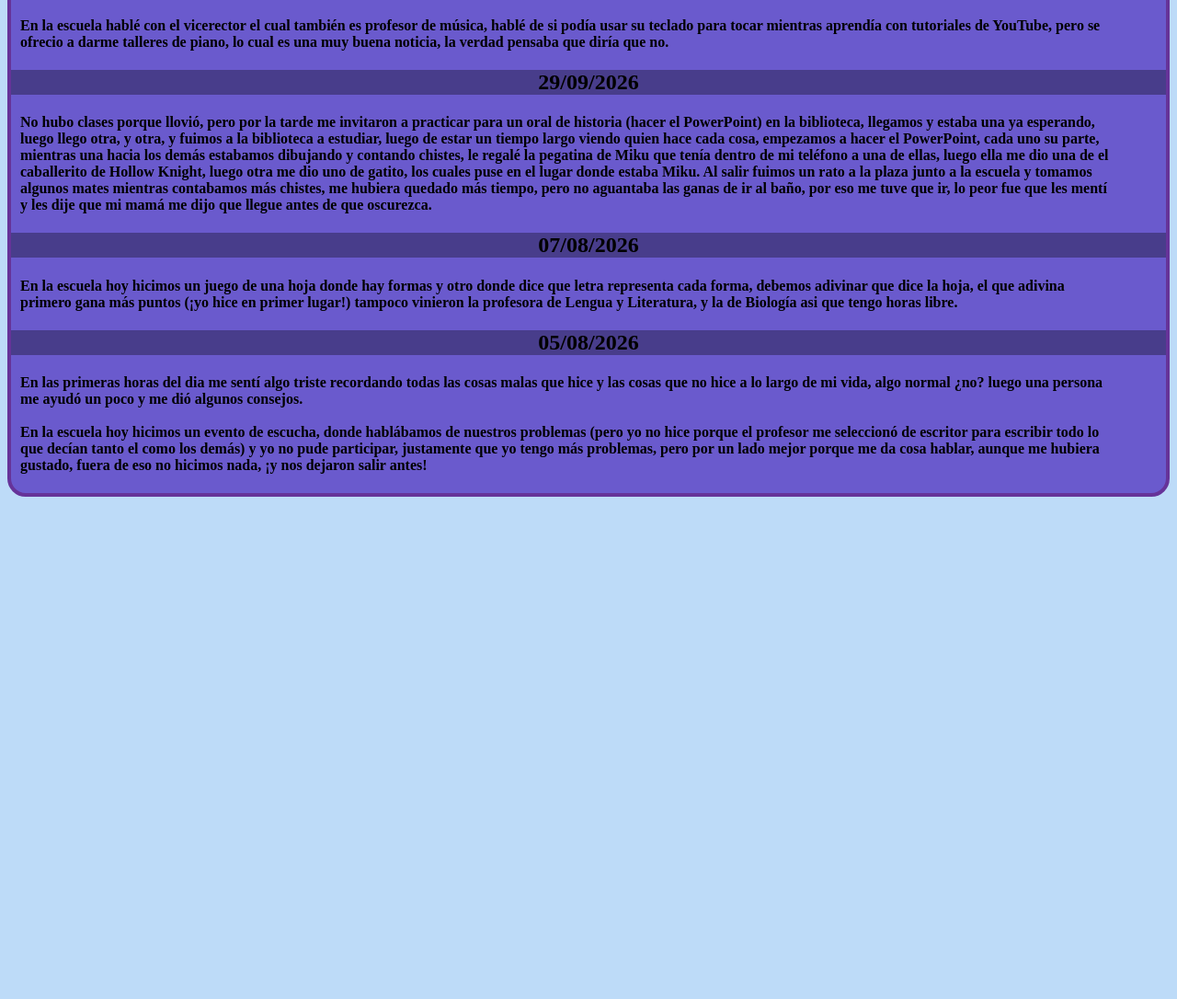
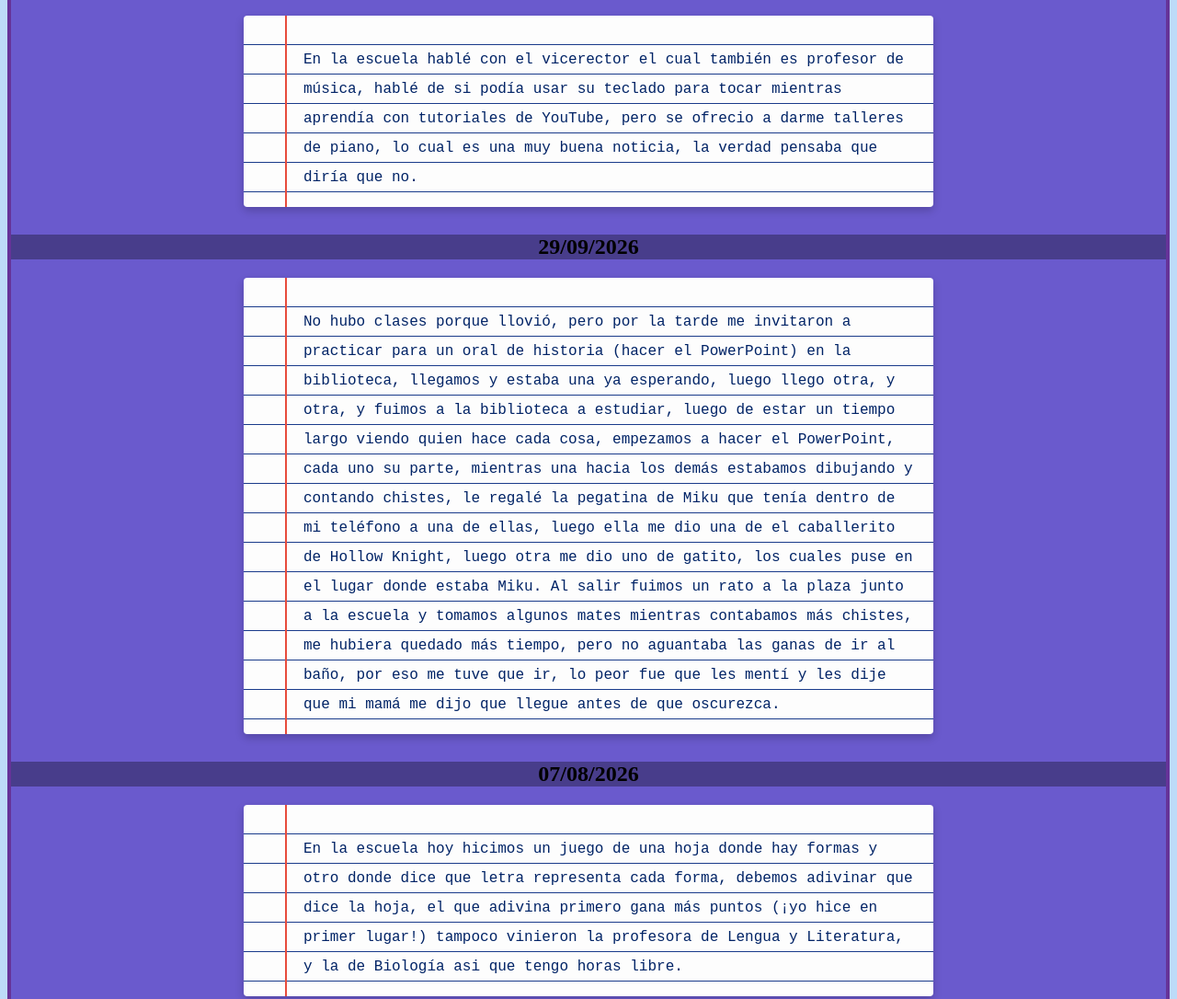
Before and after one commit to TabithaIA/magical_arts, a plain HTML site: page diary.html in a window 1280 px wide. Shown: the part 771-1857 px from the top of the page at 92% size. Before the commit the page ends 1339 px from the top, so only its background shows below. Drawn offline with Linux system fonts and the light colour scheme.

Commit message:
Add files via upload

```diff
--- a/diary.html
+++ b/diary.html
@@ -5,6 +5,33 @@
 </head>
 
 <style>
+ /* ESTILOS DE LA HOJA DE BLOCK PARA CADA ENTRADA */
+ .hoja-block {
+  width: 90%;
+  max-width: 750px;
+  margin: 15px auto 30px auto;
+  background-color: #FDFDFD;
+  padding: 32px 20px 16px 65px; /* Espacio superior, derecho, inferior e izquierdo para la línea roja */
+  box-shadow: 0 4px 10px rgba(0, 0, 0, 0.2);
+  border-radius: 4px;
+  box-sizing: border-box;
+  text-align: left;
+  font-family: 'Courier New', Courier, monospace;
+  font-size: 16px;
+  line-height: 32px; /* Mismo tamaño que el patrón para encajar en el renglón */
+  color: #002366; /* Azul birome */
+
+  /* Patrón de fondo: Margen rojo vertical + Renglones horizontales en azul birome */
+  background-image:
+    linear-gradient(to right, transparent 45px, #E74C3C 45px, #E74C3C 47px, transparent 47px),
+    linear-gradient(to bottom, transparent 31px, #1A3B8B 31px, #1A3B8B 32px);
+  background-size: 100% 32px;
+}
+
+ .hoja-block p {
+  margin: 0;
+}
+
  .page {
   background: rgb(189, 219, 248);
   transform: translate(0px, -280px);
@@ -248,30 +275,27 @@
   </h4>
   <div>
     <strong><h2 style="background: darkslateblue;">30/09/2026</h2></strong>
-    <h4 style="text-align: left; transform: translate(10px); max-width: 95%">
-      En la escuela hablé con el vicerector el cual también es profesor de música, hablé de si podía usar su teclado para tocar mientras aprendía con tutoriales de YouTube, pero se ofrecio a darme talleres de piano, lo cual es una muy buena noticia, la verdad pensaba que diría que no.
-    </h4>
+    <div class="hoja-block">
+      <p>En la escuela hablé con el vicerector el cual también es profesor de música, hablé de si podía usar su teclado para tocar mientras aprendía con tutoriales de YouTube, pero se ofrecio a darme talleres de piano, lo cual es una muy buena noticia, la verdad pensaba que diría que no.</p>
+    </div>
   </div>
   <div>
     <strong><h2 style="background: darkslateblue;">29/09/2026</h2></strong>
-    <h4 style="text-align: left; transform: translate(10px); max-width: 95%">
-      No hubo clases porque llovió, pero por la tarde me invitaron a practicar para un oral de historia (hacer el PowerPoint) en la biblioteca, llegamos y estaba una ya esperando, luego llego otra, y otra, y fuimos a la biblioteca a estudiar, luego de estar un tiempo largo viendo quien hace cada cosa, empezamos a hacer el PowerPoint, cada uno su parte, mientras una hacia los demás estabamos dibujando y contando chistes, le regalé la pegatina de Miku que tenía dentro de mi teléfono a una de ellas, luego ella me dio una de el caballerito de Hollow Knight, luego otra me dio uno de gatito, los cuales puse en el lugar donde estaba Miku. Al salir fuimos un rato a la plaza junto a la escuela y tomamos algunos mates mientras contabamos más chistes, me hubiera quedado más tiempo, pero no aguantaba las ganas de ir al baño, por eso me tuve que ir, lo peor fue que les mentí y les dije que mi mamá me dijo que llegue antes de que oscurezca.
-    </h4>
+    <div class="hoja-block">
+      <p>No hubo clases porque llovió, pero por la tarde me invitaron a practicar para un oral de historia (hacer el PowerPoint) en la biblioteca, llegamos y estaba una ya esperando, luego llego otra, y otra, y fuimos a la biblioteca a estudiar, luego de estar un tiempo largo viendo quien hace cada cosa, empezamos a hacer el PowerPoint, cada uno su parte, mientras una hacia los demás estabamos dibujando y contando chistes, le regalé la pegatina de Miku que tenía dentro de mi teléfono a una de ellas, luego ella me dio una de el caballerito de Hollow Knight, luego otra me dio uno de gatito, los cuales puse en el lugar donde estaba Miku. Al salir fuimos un rato a la plaza junto a la escuela y tomamos algunos mates mientras contabamos más chistes, me hubiera quedado más tiempo, pero no aguantaba las ganas de ir al baño, por eso me tuve que ir, lo peor fue que les mentí y les dije que mi mamá me dijo que llegue antes de que oscurezca.</p>
   </div>
   <div>
     <strong><h2 style="background: darkslateblue;">07/08/2026</h2></strong>
-    <h4 style="text-align: left; transform: translate(10px); max-width: 95%">
-      En la escuela hoy hicimos un juego de una hoja donde hay formas y otro donde dice que letra representa cada forma, debemos adivinar que dice la hoja, el que adivina primero gana más puntos (¡yo hice en primer lugar!) tampoco vinieron la profesora de Lengua y Literatura, y la de Biología asi que tengo horas libre.
-    </h4>
+    <div class="hoja-block">
+      <p>En la escuela hoy hicimos un juego de una hoja donde hay formas y otro donde dice que letra representa cada forma, debemos adivinar que dice la hoja, el que adivina primero gana más puntos (¡yo hice en primer lugar!) tampoco vinieron la profesora de Lengua y Literatura, y la de Biología asi que tengo horas libre.</p>
   </div>
   <div>
     <strong><h2 style="background: darkslateblue;">05/08/2026</h2></strong>
-    <h4 style="text-align: left; transform: translate(10px); max-width: 95%">
-      En las primeras horas del dia me sentí algo triste recordando todas las cosas malas que hice y las cosas que no hice a lo largo de mi vida, algo normal ¿no? luego una persona me ayudó un poco y me dió algunos consejos.
+    <div class="hoja-block">
+      <p>En las primeras horas del dia me sentí algo triste recordando todas las cosas malas que hice y las cosas que no hice a lo largo de mi vida, algo normal ¿no? luego una persona me ayudó un poco y me dió algunos consejos.
       <br>
       <br>
-      En la escuela hoy hicimos un evento de escucha, donde hablábamos de nuestros problemas (pero yo no hice porque el profesor me seleccionó de escritor para escribir todo lo que decían tanto el como los demás) y yo no pude participar, justamente que yo tengo más problemas, pero por un lado mejor porque me da cosa hablar, aunque me hubiera gustado, fuera de eso no hicimos nada, ¡y nos dejaron salir antes!
-    </h4>
+      En la escuela hoy hicimos un evento de escucha, donde hablábamos de nuestros problemas (pero yo no hice porque el profesor me seleccionó de escritor para escribir todo lo que decían tanto el como los demás) y yo no pude participar, justamente que yo tengo más problemas, pero por un lado mejor porque me da cosa hablar, aunque me hubiera gustado, fuera de eso no hicimos nada, ¡y nos dejaron salir antes!</p>
   </div>
  </div>
 </body>
```
Also changed, not shown: log.html (+14 -0 lines), notes.html (+35 -7 lines), stealeshaha.html (+5 -1 lines).
